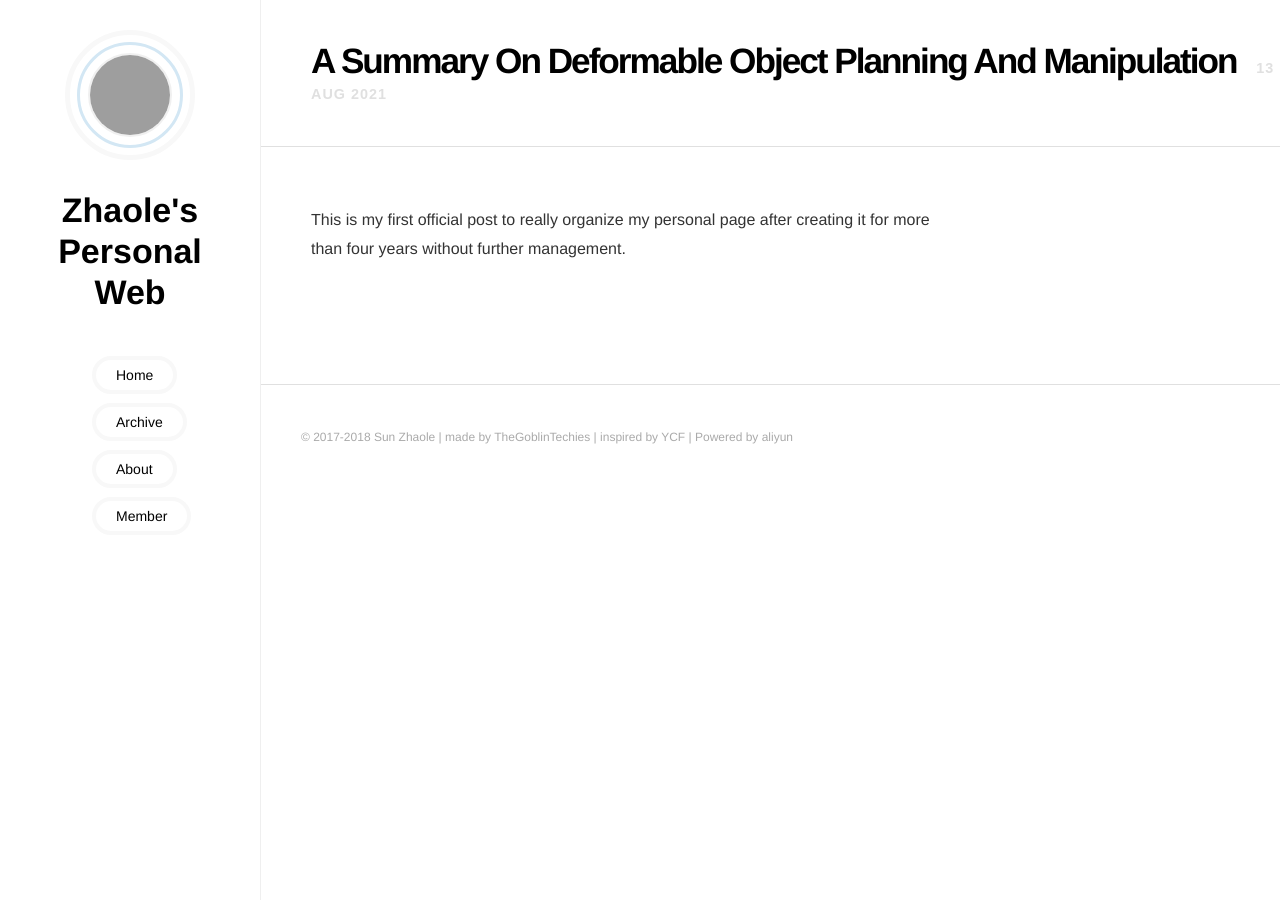
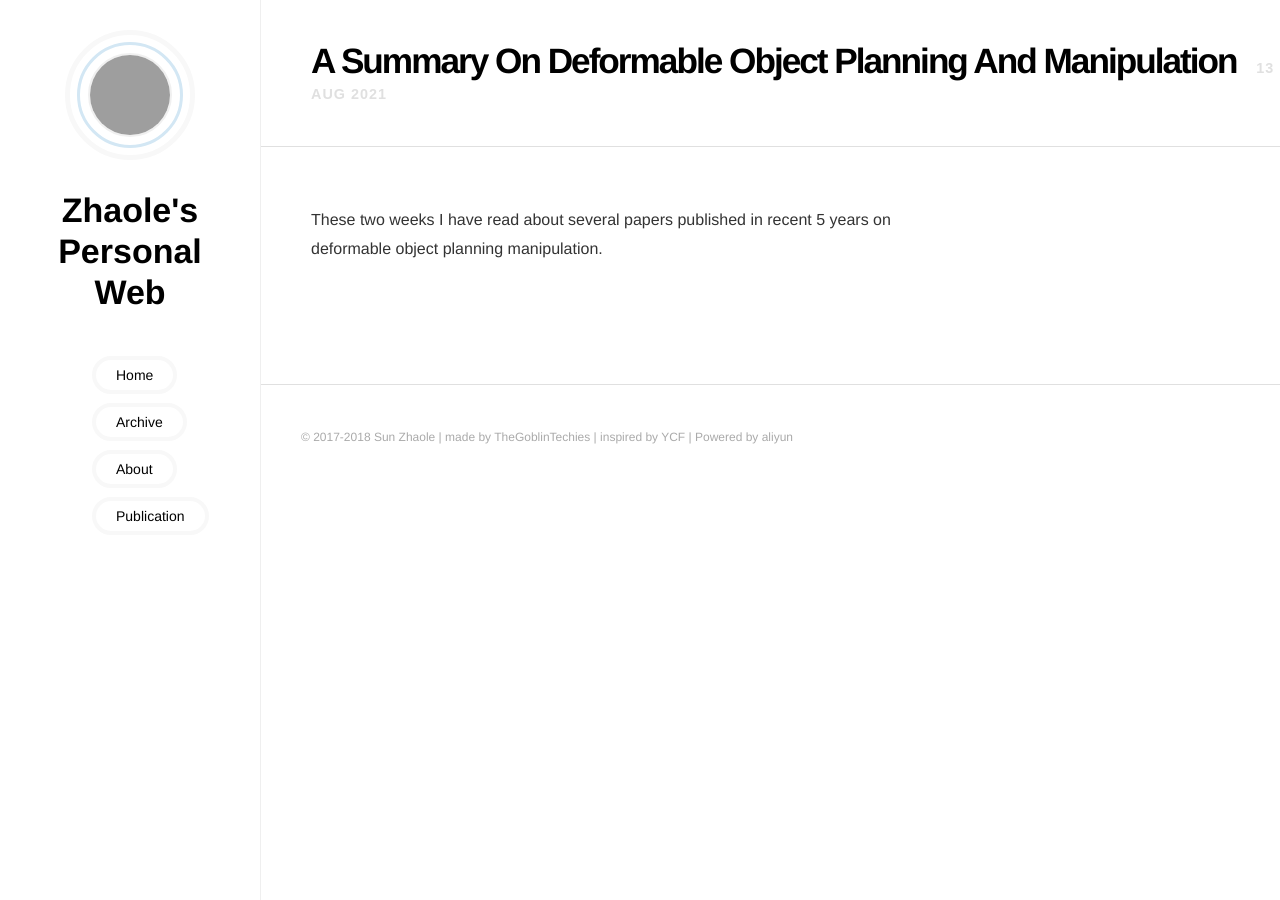
Before and after one commit to TheGoblinTechies/thegoblintechies.github.io, a Jekyll site: the page built from _posts/2021-08-13-A-Summary-on-Deformable-Object-Planning-and-Manipulation.md, in a window 1280 px wide. Built offline with Jekyll 4.4.1, drawn with Linux system fonts in a browser that asks for light colours; grey boxes are pictures that could not be loaded.

Commit message:
Remove member section, and add a new post

```diff
--- a/_includes/sidebar.html
+++ b/_includes/sidebar.html
@@ -10,7 +10,7 @@
     <li><a href="/" {% if page.active == "index" %}class="selected"{% endif %} class="nav_items"> Home </a></li>
     <li><a href="/archive" {% if page.active == "archive" %}class="selected"{% endif %} class="nav_items"> Archive </a></li>
     <li><a href="/about" {% if page.active == "about" %}class="selected"{% endif %} class="nav_items">About</a></li>
-    <li><a href="/member" {% if page.active == "member" %}class="selected"{% endif %} class="nav_items">Member</a></li>
+    <li><a href="/pulication" {% if page.active == "pulication" %}class="selected"{% endif %} class="nav_items">Publication</a></li>
   </ul>
 
 
--- a/_posts/2021-08-13-A-Summary-on-Deformable-Object-Planning-and-Manipulation.md
+++ b/_posts/2021-08-13-A-Summary-on-Deformable-Object-Planning-and-Manipulation.md
@@ -2,4 +2,4 @@
 layout: post
 ---
 
-This is my first official post to really organize my personal page after creating it for more than four years without further management.
+These two weeks I have read about several papers published in recent 5 years on deformable object planning manipulation.
```
Also changed, not shown: member.md (deleted, +0 -20 lines).
